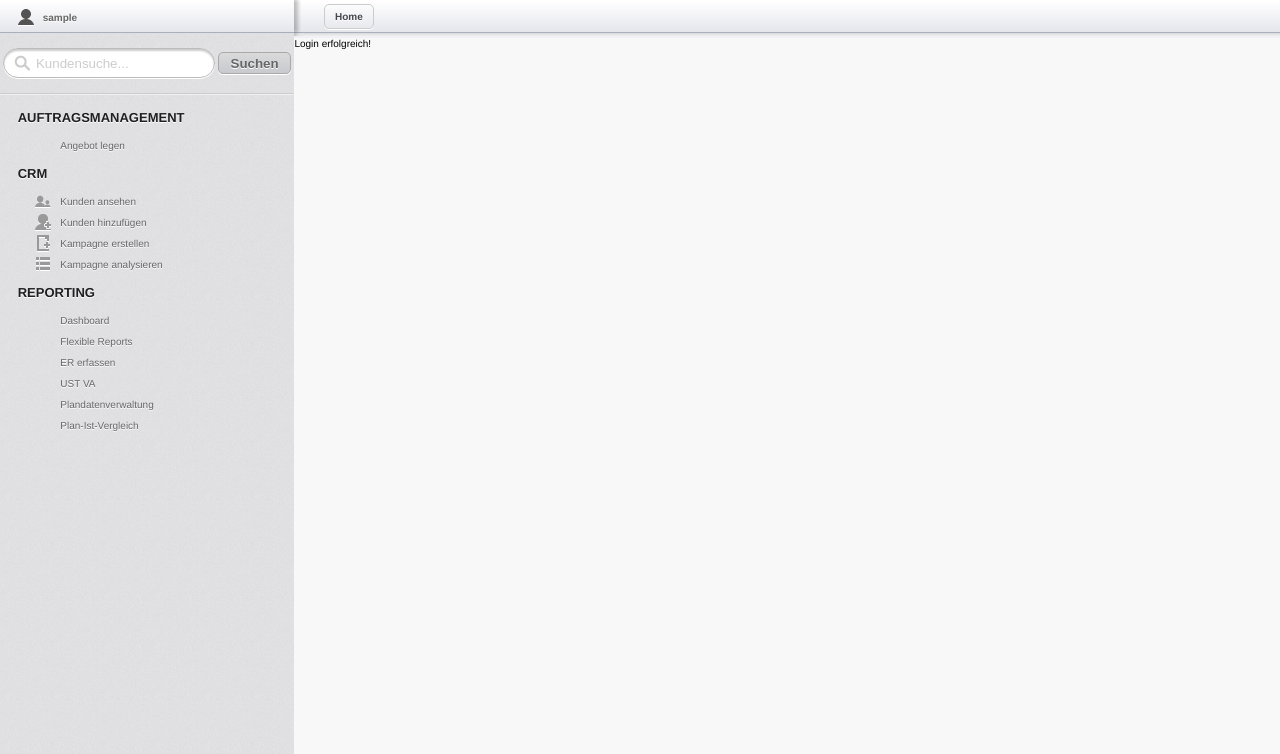
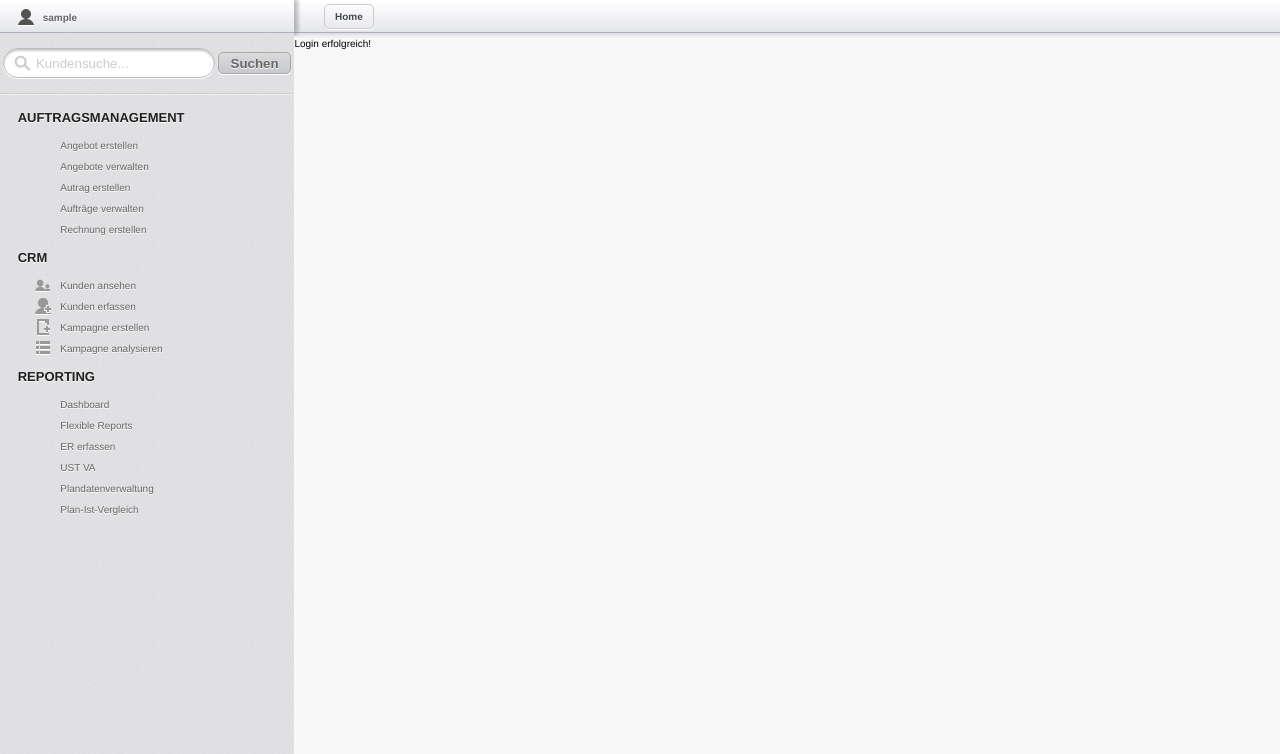
Before and after one commit to oidawtf/fosy, a PHP site: page /fosy/crm/index.php in a window 1280 px wide. Shown: the part 55-809 px from the top of the page. Run offline with PHP 8.4, Linux system fonts and the light colour scheme; the visitor is signed in with stand-in values (Sample User, id 1).

Commit message:
links zu autragsmngthndmn

```diff
--- a/crm/businesslogic/controller.php
+++ b/crm/businesslogic/controller.php
@@ -22,7 +22,7 @@ class controller {
                 'editcustomer' => new page('editcustomer', 'Kunden bearbeiten', 'ui/editcustomer.php', true, array('home', 'showcustomers', 'customerdetails')),
                 'customerrequest' => new page('customerrequest', 'Anfrage erfassen', 'ui/customerrequest.php', true, array('home', 'showcustomers', 'customerdetails')),
                 'showrequest' => new page('showrequest', 'Anfragendetails', 'ui/showrequest.php', true, array('home', 'showcustomers', 'customerdetails')),
-                'createcustomer' => new page('createcustomer', 'Kunden hinzufügen', 'ui/editcustomer.php', false, array('home')),
+                'createcustomer' => new page('createcustomer', 'Kunden erfassen', 'ui/editcustomer.php', false, array('home')),
                 'createcampaign' => new page('createcampaign', 'Kampagne erstellen', 'ui/createcampaign.php', true, array('home')),
                 'analysecampaign' => new page('analysecampaign', 'Kampagne analysieren', 'ui/analysecampaign.php', true, array('home'))
                 );
--- a/crm/ui/navi.php
+++ b/crm/ui/navi.php
@@ -10,7 +10,11 @@
 
         <h3>Auftragsmanagement <a class="toggleLink" href="#"></a></h3>
         <ul class="toggle">
-            <li><a class="menu" href="../auftragsMgmt/index.php?content=angebot">Angebot legen</a></li>
+            <li><a class="menu" href="../auftragsMgmt/index.php?content=AngebotErstellen">Angebot erstellen</a></li>
+            <li><a class="menu" href="../auftragsMgmt/index.php?content=AngebotVerwalten">Angebote verwalten</a></li>
+            <li><a class="menu" href="../auftragsMgmt/index.php?content=AuftragErstellen">Autrag erstellen</a></li>
+            <li><a class="menu" href="../auftragsMgmt/index.php?content=AuftrageVerwalten">Auftr&auml;ge verwalten</a></li>
+            <li><a class="menu" href="../auftragsMgmt/index.php?content=RechnungErstellen">Rechnung erstellen</a></li>
         </ul>
 
         <h3>CRM <a class="toggleLink" href="#"></a></h3>
```
